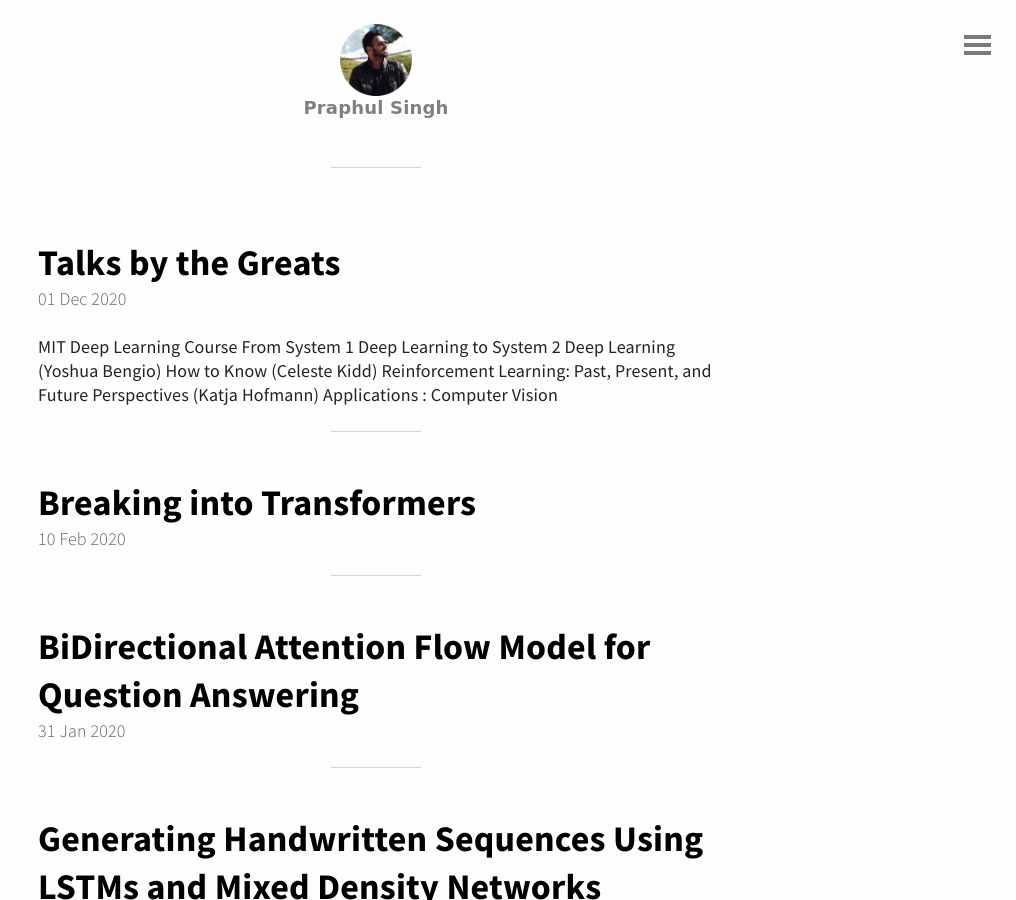
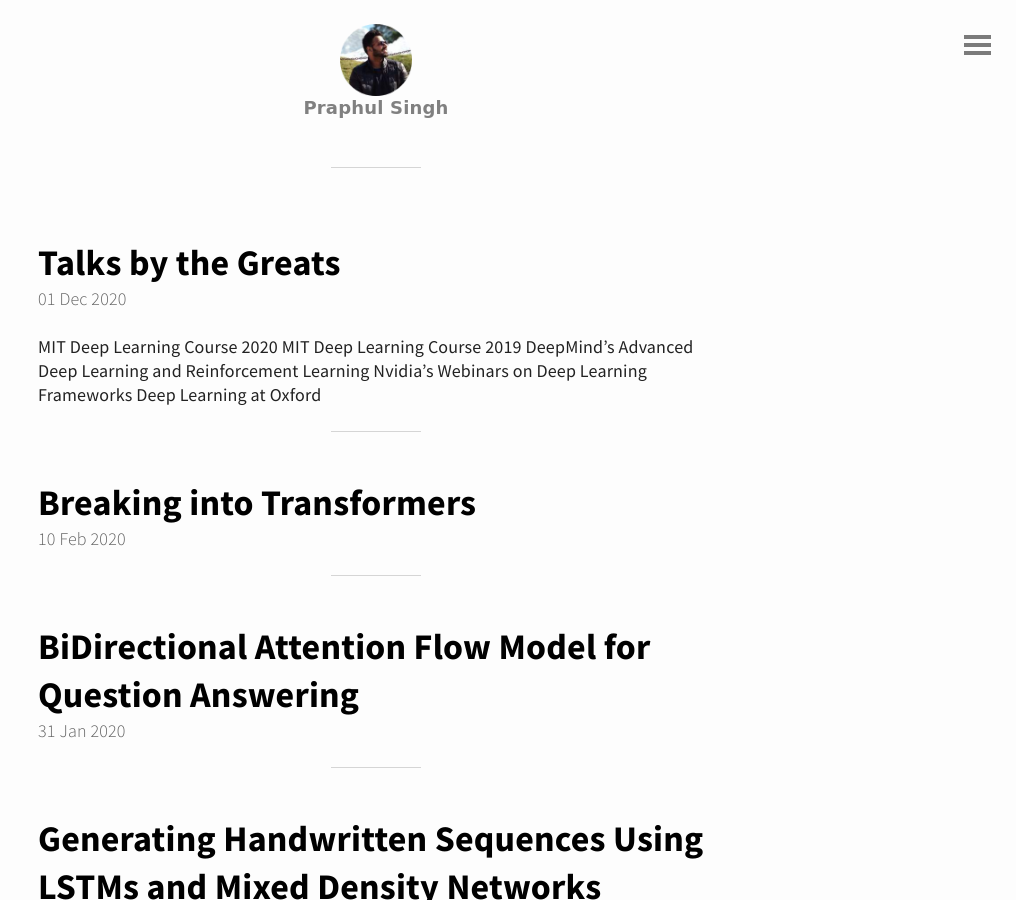
Before and after one commit to spraphul/blog, a Jekyll site: the page built from index.html, in a window 1280 px wide and 900 px high. Shown: the whole window, without its empty margins (264-1280 px from the left). Built offline with Jekyll 4.4.1, drawn with Linux system fonts in a browser that asks for light colours; the list of posts is cut into pages by our own code.

Commit message:
Update 2020-12-01-MyCollections.md

```diff
--- a/_posts/2020-12-01-MyCollections.md
+++ b/_posts/2020-12-01-MyCollections.md
@@ -3,56 +3,25 @@
 ---
 
 
-#### MIT Deep Learning Course
+#### MIT Deep Learning Course 2020
 <iframe width="560" height="315" src="https://www.youtube.com/embed/videoseries?list=PLuv1FSpHurUdv82YxWZMVTt0YjEI-dAGr" frameborder="0" allow="accelerometer; autoplay; encrypted-media; gyroscope; picture-in-picture" allowfullscreen></iframe>
 
 <br/><br/><br/>
 
-#### From System 1 Deep Learning to System 2 Deep Learning (Yoshua Bengio)
-<div id="presentation-embed-38921750"></div>
-<script src='https://slideslive.com/embed_presentation.js'></script>
-<script>
-    embed = new SlidesLiveEmbed('presentation-embed-38921750', {
-        presentationId: '38921750',
-        autoPlay: false, // change to true to autoplay the embedded presentation
-        verticalEnabled: false
-    });
-</script>
+#### MIT Deep Learning Course 2019
+<iframe width="560" height="315" src="https://www.youtube.com/embed/videoseries?list=PLtBw6njQRU-rwp5__7C0oIVt26ZgjG9NI" frameborder="0" allow="accelerometer; autoplay; encrypted-media; gyroscope; picture-in-picture" allowfullscreen></iframe>
 
 <br/><br/><br/>
 
-#### How to Know (Celeste Kidd)
-<div id="presentation-embed-38921495"></div>
-<script src='https://slideslive.com/embed_presentation.js'></script>
-<script>
-    embed = new SlidesLiveEmbed('presentation-embed-38921495', {
-        presentationId: '38921495',
-        autoPlay: false, // change to true to autoplay the embedded presentation
-        verticalEnabled: false
-    });
-</script>
+#### DeepMind's Advanced Deep Learning and Reinforcement Learning
+<iframe width="560" height="315" src="https://www.youtube.com/embed/videoseries?list=PLqYmG7hTraZDNJre23vqCGIVpfZ_K2RZs" frameborder="0" allow="accelerometer; autoplay; encrypted-media; gyroscope; picture-in-picture" allowfullscreen></iframe>
 
 <br/><br/><br/>
 
-#### Reinforcement Learning: Past, Present, and Future Perspectives (Katja Hofmann)
-<div id="presentation-embed-38921493"></div>
-<script src='https://slideslive.com/embed_presentation.js'></script>
-<script>
-    embed = new SlidesLiveEmbed('presentation-embed-38921493', {
-        presentationId: '38921493',
-        autoPlay: false, // change to true to autoplay the embedded presentation
-        verticalEnabled: false
-    });
-</script>
+#### Nvidia's Webinars on Deep Learning Frameworks
+<iframe width="560" height="315" src="https://www.youtube.com/embed/videoseries?list=PL5B692fm6--tI-ijknnVZWbXU2H4JpSYe" frameborder="0" allow="accelerometer; autoplay; encrypted-media; gyroscope; picture-in-picture" allowfullscreen></iframe>
+
 <br/><br/><br/>
 
-#### Applications : Computer Vision
-<div id="presentation-embed-38917639"></div>
-<script src='https://slideslive.com/embed_presentation.js'></script>
-<script>
-    embed = new SlidesLiveEmbed('presentation-embed-38917639', {
-        presentationId: '38917639',
-        autoPlay: false, // change to true to autoplay the embedded presentation
-        verticalEnabled: false
-    });
-</script>
+#### Deep Learning at Oxford
+<iframe width="560" height="315" src="https://www.youtube.com/embed/videoseries?list=PLE6Wd9FR--EfW8dtjAuPoTuPcqmOV53Fu" frameborder="0" allow="accelerometer; autoplay; encrypted-media; gyroscope; picture-in-picture" allowfullscreen></iframe>
```
